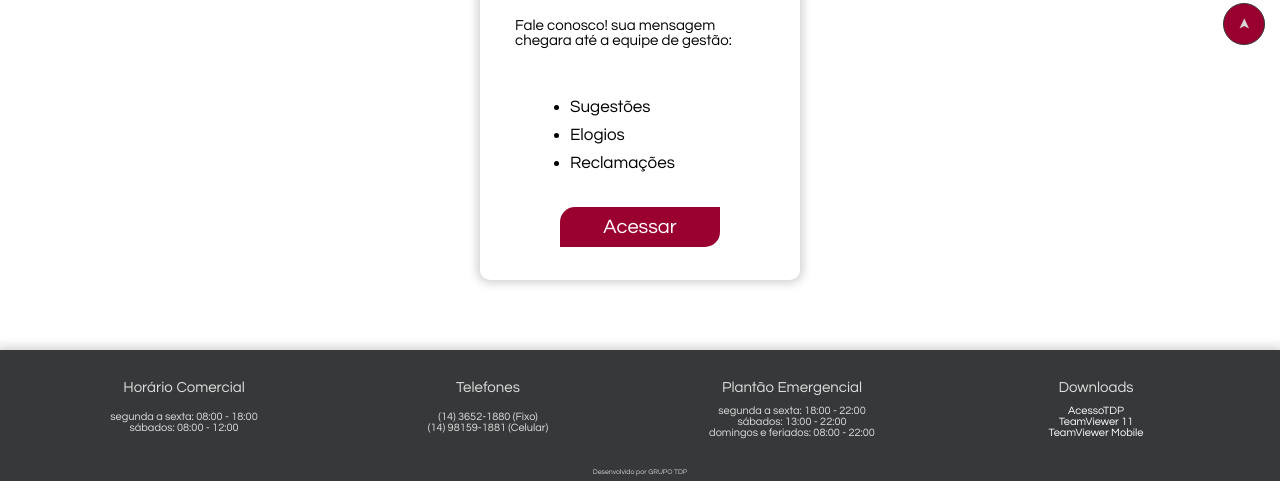
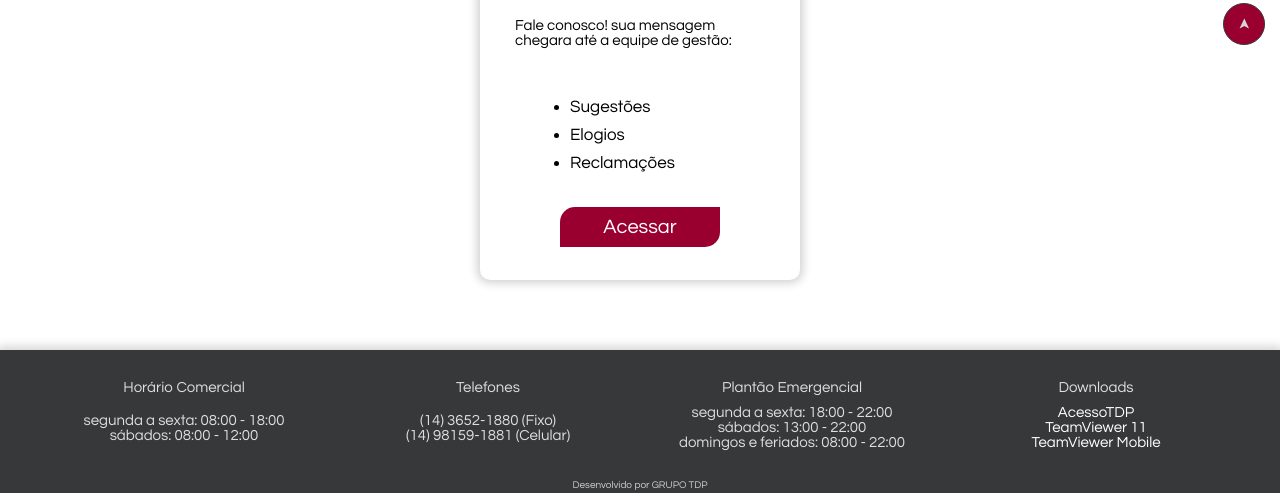
Before and after one commit to davidguimaraesdrum/CENTRAL-DE-ATENDIMENTO, a plain HTML site: page index.html in a window 1280 px wide. Shown: the part 740-1233 px from the top of the page. Drawn offline with Linux system fonts and the light colour scheme.

Commit message:
ALTERAÇÃO FONT-SIZE

```diff
--- a/css/main.css
+++ b/css/main.css
@@ -312,7 +312,7 @@ html {
 
 .boarder-content > ul > li {
     list-style: none;
-    font-size: 1.1rem;
+    font-size: 1.5rem;
     color: rgba(255, 255, 255, 0.836);
     text-decoration: none;
 }
@@ -456,7 +456,7 @@ html {
 .footer {
     background: var(--background-boarder);
     text-align: center;
-    font-size: 0.7rem;
+    font-size: 1rem;
     height: 1.3rem;
 }
 
```
